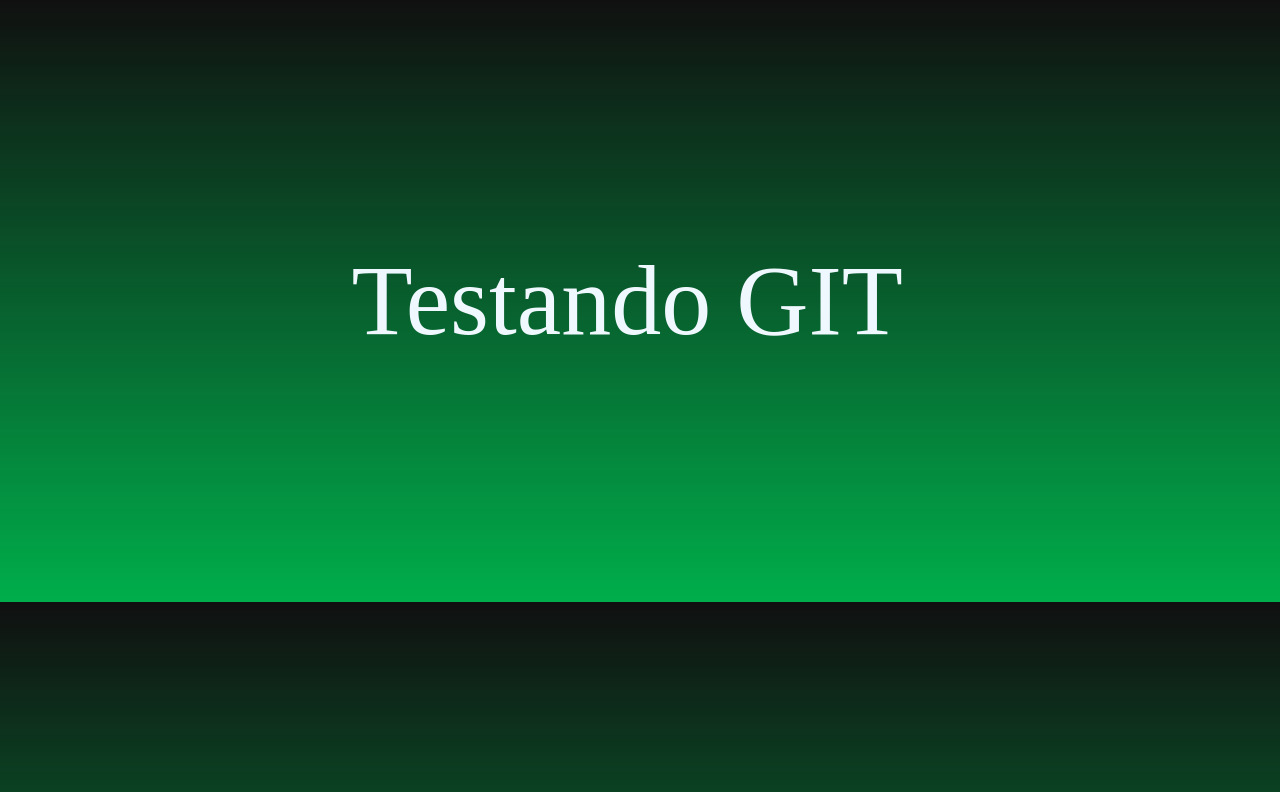
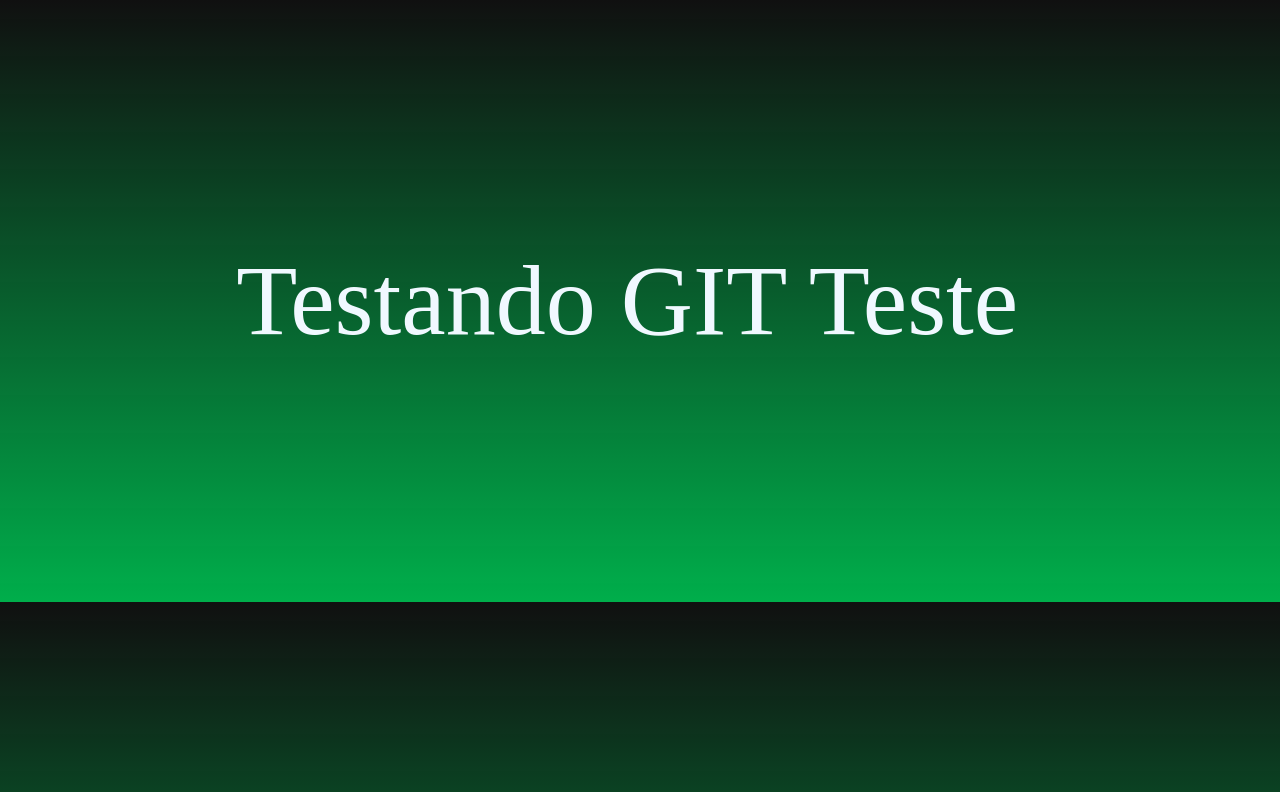
Before and after one commit to BzzzzzS2/Meu-Primeiro-Repositorio, a plain HTML site: page index.html in a window 1280 px wide. Drawn offline with Linux system fonts and the light colour scheme.

Commit message:
Alternado Index, README

```diff
--- a/index.html
+++ b/index.html
@@ -8,7 +8,7 @@
 </head>
 <body>
     <div>
-        Testando GIT
+        Testando GIT Teste
     </div>
 </body>
 </html>
```
Also changed, not shown: README.txt.
